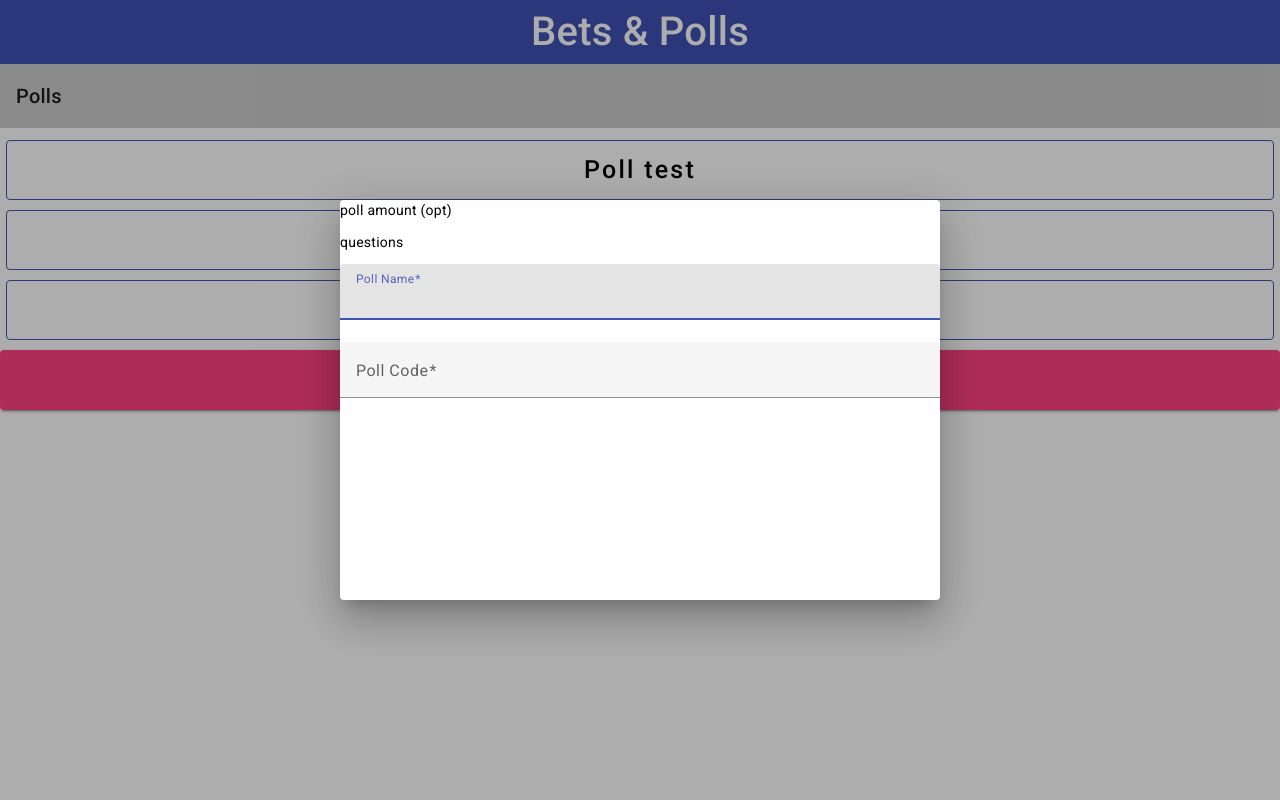
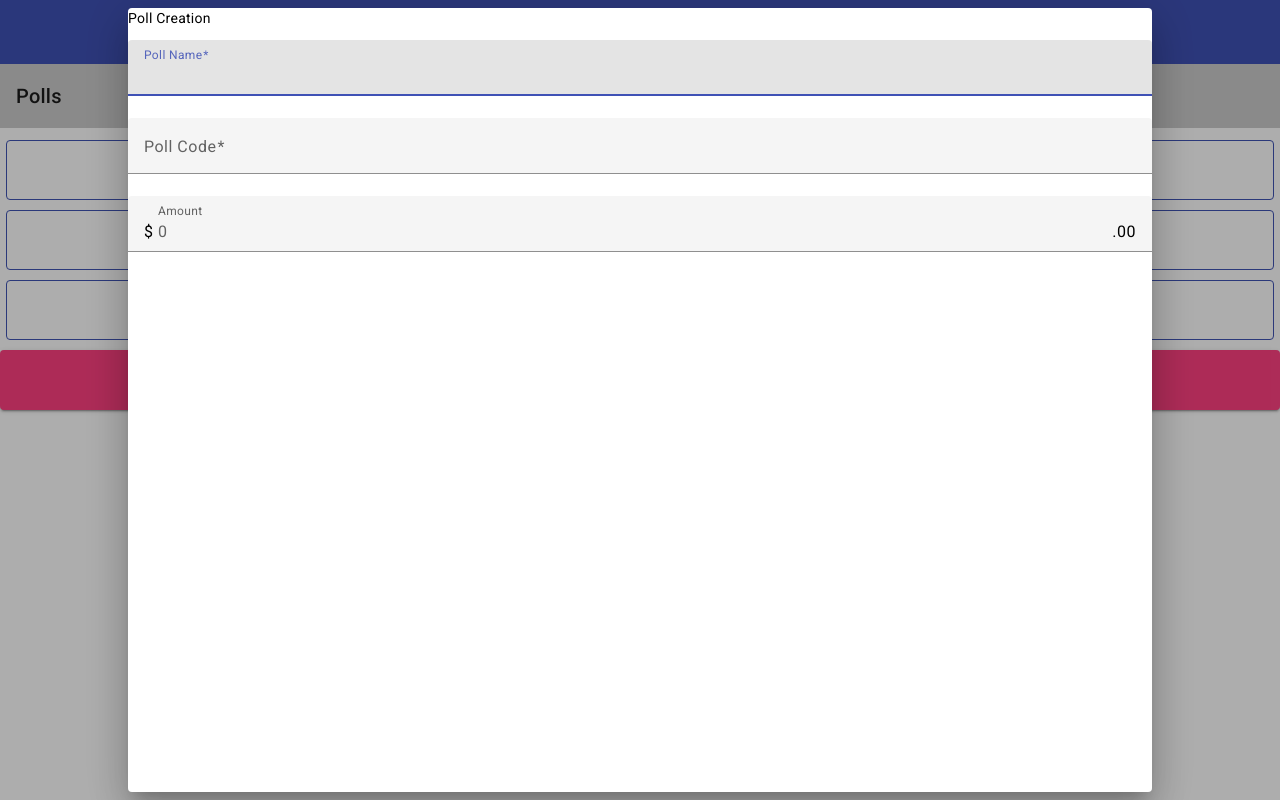
Before and after one commit to gabtrembb/gabtrembb.github.io, an Angular app: page / in a window 1280 px wide. Both pictures are taken after a click on the button "Create New". Built offline with nearby package versions, Linux system fonts and the light colour scheme.

Commit message:
started matlabel stuff

```diff
--- a/src/app/home/home.component.ts
+++ b/src/app/home/home.component.ts
@@ -19,8 +19,8 @@ export class HomeComponent {
 
   createNewPoll() {
     let dialogRef = this.dialog.open(PollCreationComponent, {
-      height: '400px',
-      width: '600px',
+      height: '98%',
+      width: '98%',
     });
   }
 }
--- a/src/app/poll-creation/poll-creation.component.html
+++ b/src/app/poll-creation/poll-creation.component.html
@@ -1,5 +1,4 @@
-<p>poll amount (opt)</p>
-<p>questions</p>
+<p>Poll Creation</p>
 <mat-form-field>
     <mat-label>Poll Name</mat-label>
     <input matInput required>
@@ -8,3 +7,9 @@
     <mat-label>Poll Code</mat-label>
     <input matInput required>
 </mat-form-field>
+<mat-form-field floatLabel="always">
+    <mat-label>Amount</mat-label>
+    <input matInput type="number" class="example-right-align" placeholder="0">
+    <span matTextPrefix>$&nbsp;</span>
+    <span matTextSuffix>.00</span>
+</mat-form-field>
--- a/src/app/poll-creation/poll-creation.component.ts
+++ b/src/app/poll-creation/poll-creation.component.ts
@@ -1,15 +1,17 @@
 import { Component } from '@angular/core';
-import {FormControl, Validators, FormsModule, ReactiveFormsModule} from '@angular/forms';
+import {FormsModule, ReactiveFormsModule} from '@angular/forms';
 import {MatInputModule} from '@angular/material/input';
 import {MatFormFieldModule} from '@angular/material/form-field';
+import { Poll } from '../structs/poll';
+import {MatButtonModule} from '@angular/material/button';
 
 @Component({
   selector: 'app-poll-creation',
   standalone: true,
-  imports: [MatFormFieldModule, MatInputModule, FormsModule, ReactiveFormsModule],
+  imports: [MatFormFieldModule, MatInputModule, FormsModule, ReactiveFormsModule, MatButtonModule],
   templateUrl: './poll-creation.component.html',
   styleUrl: './poll-creation.component.css'
 })
 export class PollCreationComponent {
-
+  public poll : Poll = {name:"", password:"", money: 0};
 }
```
